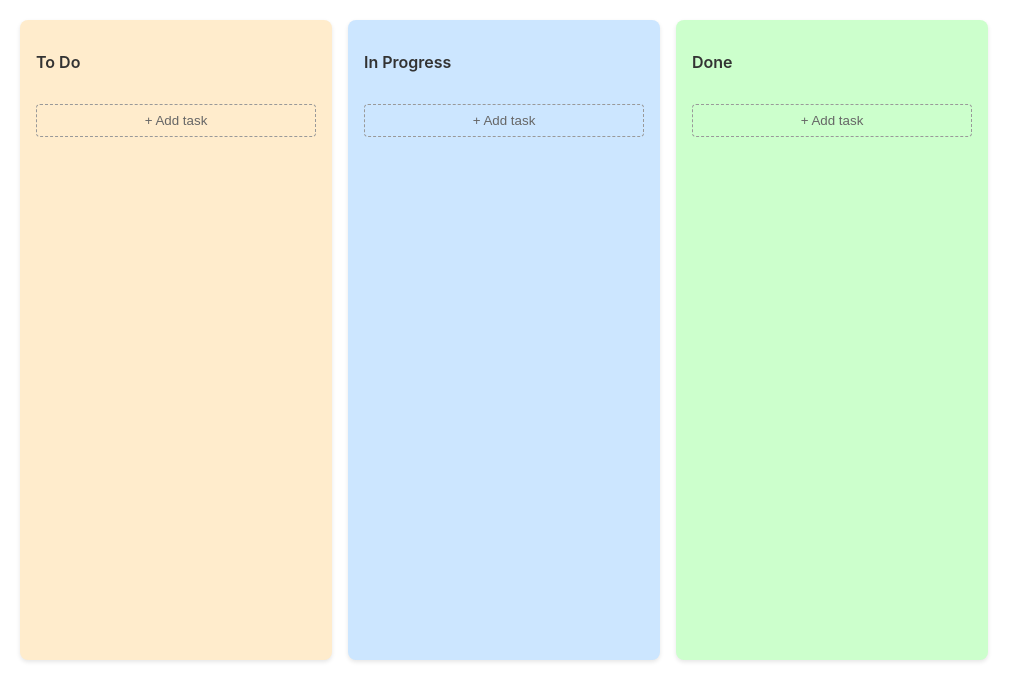
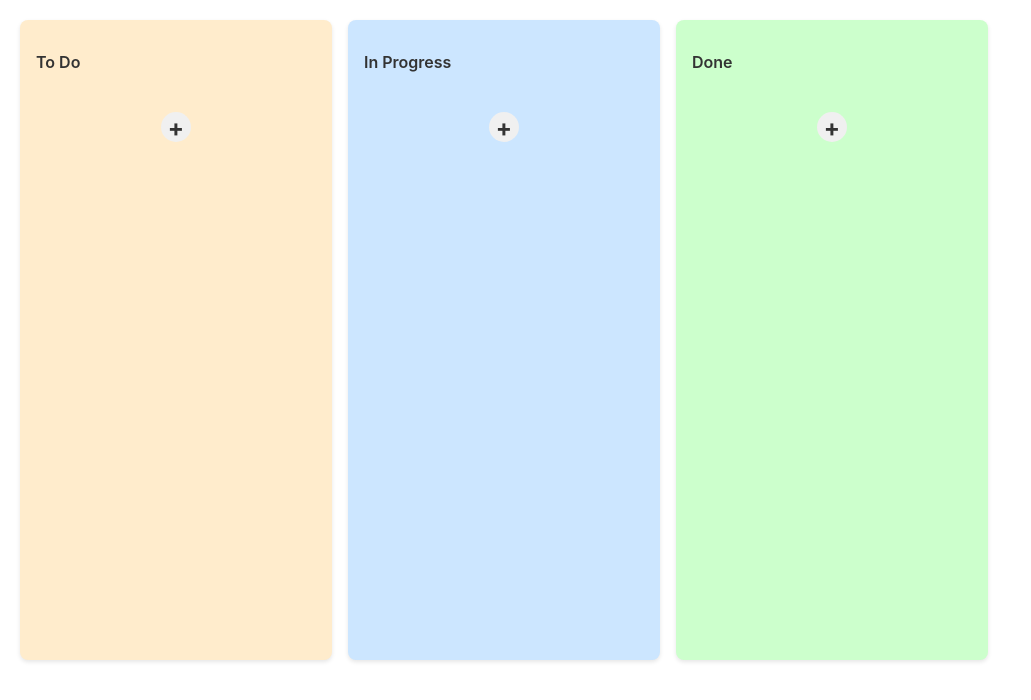
Before and after one commit to StefaniaGritskevich/Modsen_Practice, a React (Create React App) app: page / in a window 1280 px wide. Shown: the top 700 px of the page, without its empty margins (0-1031 px from the left). Built offline with nearby package versions, Linux system fonts and the light colour scheme.

Commit message:
feat(addTask): addTask Button, addTaskForm

```diff
--- /dev/null
+++ b/src/components/AddTask/index.tsx
@@ -0,0 +1,79 @@
+import React, { useState } from 'react';
+import { useDispatch } from 'react-redux';
+import { addTask } from '../../store/kanbanSlice';
+import { Priority } from '../../store/types';
+import {
+    AddTaskForm,
+    FormTitle,
+    PrioritySelect,
+    TaskTitleInput,
+    DescriptionTextarea,
+    SaveButton,
+    FormHeader,
+    CloseButton
+} from './styles';
+
+interface AddTaskProps {
+    columnId: string;
+    onClose: () => void;
+}
+
+const AddTask: React.FC<AddTaskProps> = ({ columnId, onClose }) => {
+    const [title, setTitle] = useState('');
+    const [description, setDescription] = useState('');
+    const [priority, setPriority] = useState<Priority>('Medium');
+    const dispatch = useDispatch();
+
+    const handleSubmit = (e: React.FormEvent) => {
+        e.preventDefault();
+        if (!title.trim()) return;
+
+        dispatch(addTask({
+            columnId,
+            title,
+            description,
+            priority
+        }));
+
+        setTitle('');
+        setDescription('');
+        setPriority('Medium');
+        onClose();
+    };
+
+    return (
+        <AddTaskForm onSubmit={handleSubmit}>
+            <FormHeader>
+                <FormTitle>Add New Task</FormTitle>
+                <CloseButton onClick={onClose}>×</CloseButton>
+            </FormHeader>
+
+            <PrioritySelect
+                value={priority}
+                onChange={(e) => setPriority(e.target.value as Priority)}
+            >
+                <option value="Low">Low</option>
+                <option value="Medium">Medium</option>
+                <option value="High">High</option>
+            </PrioritySelect>
+
+            <TaskTitleInput
+                type="text"
+                placeholder="Task title"
+                value={title}
+                onChange={(e) => setTitle(e.target.value)}
+                required
+            />
+
+            <DescriptionTextarea
+                placeholder="Add description"
+                value={description}
+                onChange={(e) => setDescription(e.target.value)}
+            />
+
+            <SaveButton type="submit">Save</SaveButton>
+        </AddTaskForm>
+    );
+};
+
+export default AddTask;
--- /dev/null
+++ b/src/components/AddTask/styles.ts
@@ -0,0 +1,73 @@
+import styled from 'styled-components';
+
+export const AddTaskForm = styled.form`
+    display: flex;
+    flex-direction: column;
+    gap: 12px;
+    padding: 16px;
+    background-color: white;
+    border-radius: 8px;
+    box-shadow: 0 2px 4px rgba(0, 0, 0, 0.1);
+    margin-top: 8px;
+`;
+
+export const FormHeader = styled.div`
+    display: flex;
+    justify-content: space-between;
+    align-items: center;
+    margin-bottom: 8px;
+`;
+
+export const FormTitle = styled.h3`
+    margin: 0;
+    font-size: 16px;
+    color: #333;
+`;
+
+export const CloseButton = styled.button`
+    background: none;
+    border: none;
+    font-size: 20px;
+    cursor: pointer;
+    color: #666;
+    padding: 0;
+    line-height: 1;
+`;
+
+export const PrioritySelect = styled.select`
+    padding: 8px;
+    border: 1px solid #ddd;
+    border-radius: 4px;
+    font-size: 14px;
+`;
+
+export const TaskTitleInput = styled.input`
+    padding: 8px;
+    border: 1px solid #ddd;
+    border-radius: 4px;
+    font-size: 14px;
+`;
+
+export const DescriptionTextarea = styled.textarea`
+    padding: 8px;
+    border: 1px solid #ddd;
+    border-radius: 4px;
+    font-size: 14px;
+    min-height: 60px;
+    resize: vertical;
+`;
+
+export const SaveButton = styled.button`
+    padding: 8px 16px;
+    background-color: #4CAF50;
+    color: white;
+    border: none;
+    border-radius: 4px;
+    cursor: pointer;
+    font-size: 14px;
+    transition: background-color 0.2s;
+
+    &:hover {
+        background-color: #45a049;
+    }
+`;
--- a/src/components/Column/index.tsx
+++ b/src/components/Column/index.tsx
@@ -1,20 +1,30 @@
-import React from 'react';
+import React, { useState } from 'react';
 import { useSelector } from 'react-redux';
 import { RootState } from '../../store';
-import { ColumnContainer, ColumnTitle, TaskList, AddTaskButton } from './styles';
+import { ColumnContainer, ColumnTitle, TaskList, AddTaskButton, PlusIcon } from './styles';
 import TaskCard from '../TaskCard';
+import AddTask from '../AddTask';
 
-interface ColumnProps{
-    column:{
+interface ColumnProps {
+    column: {
         id: string;
-        title:string;
+        title: string;
         color: string;
-    }
+    };
 };
 
-const Column: React.FC<ColumnProps> = ({column}) =>{
+const Column: React.FC<ColumnProps> = ({ column }) => {
+    const [isAddingTask, setIsAddingTask] = useState(false);
     const tasks = useSelector((state: RootState) =>
         state.kanban.tasks.filter(task => task.columnId === column.id));
+
+    const handleAddTaskClick = () => {
+        setIsAddingTask(true);
+    };
+
+    const handleClose = () => {
+        setIsAddingTask(false);
+    };
 
     return (
         <ColumnContainer color={column.color}>
@@ -24,7 +34,13 @@ const Column: React.FC<ColumnProps> = ({column}) =>{
                     <TaskCard key={task.id} task={task} />
                 ))}
             </TaskList>
-      <AddTaskButton>+ Add task</AddTaskButton>
+            {isAddingTask ? (
+                <AddTask columnId={column.id} onClose={handleClose} />
+            ) : (
+                <AddTaskButton onClick={handleAddTaskClick}>
+                    <PlusIcon>+</PlusIcon>
+                </AddTaskButton>
+            )}
         </ColumnContainer>
     );
 };
--- a/src/components/Column/styles.ts
+++ b/src/components/Column/styles.ts
@@ -3,6 +3,35 @@ import styled from 'styled-components';
 interface ColumnContainerProps {
   color: string;
 }
+
+export const PlusIcon = styled.span`
+    display: flex;
+    align-items: center;
+    justify-content: center;
+    font-size: 24px;
+    font-weight: bold;
+    color: #333;
+    width: 30px;
+    height: 30px;
+    border-radius: 50%;
+    background-color: #f0f0f0;
+    cursor: pointer;
+    transition: all 0.2s ease;
+
+    &:hover {
+        background-color: #e0e0e0;
+    }
+`;
+
+export const AddTaskButton = styled.div`
+    display: flex;
+    align-items: center;
+    justify-content: center;
+    padding: 8px;
+    margin-top: 8px;
+    border-radius: 4px;
+    cursor: pointer;
+`;
 
 export const ColumnContainer = styled.div<ColumnContainerProps>`
   background-color: ${props => props.color};
@@ -27,18 +56,18 @@ export const TaskList = styled.div`
   margin-bottom: 16px;
 `;
 
-export const AddTaskButton = styled.button`
-  background: transparent;
-  border: 1px dashed #999;
-  color: #666;
-  width: 100%;
-  padding: 8px;
-  border-radius: 4px;
-  cursor: pointer;
-  transition: all 0.2s;
+// export const AddTaskButton = styled.button`
+//   background: transparent;
+//   border: 1px dashed #999;
+//   color: #666;
+//   width: 100%;
+//   padding: 8px;
+//   border-radius: 4px;
+//   cursor: pointer;
+//   transition: all 0.2s;
 
-  &:hover {
-    background: rgba(255, 255, 255, 0.2);
-    border-color: #666;
-  }
-`;
+//   &:hover {
+//     background: rgba(255, 255, 255, 0.2);
+//     border-color: #666;
+//   }
+// `;
```
Lines whose indentation alone changed are shown as unchanged.
